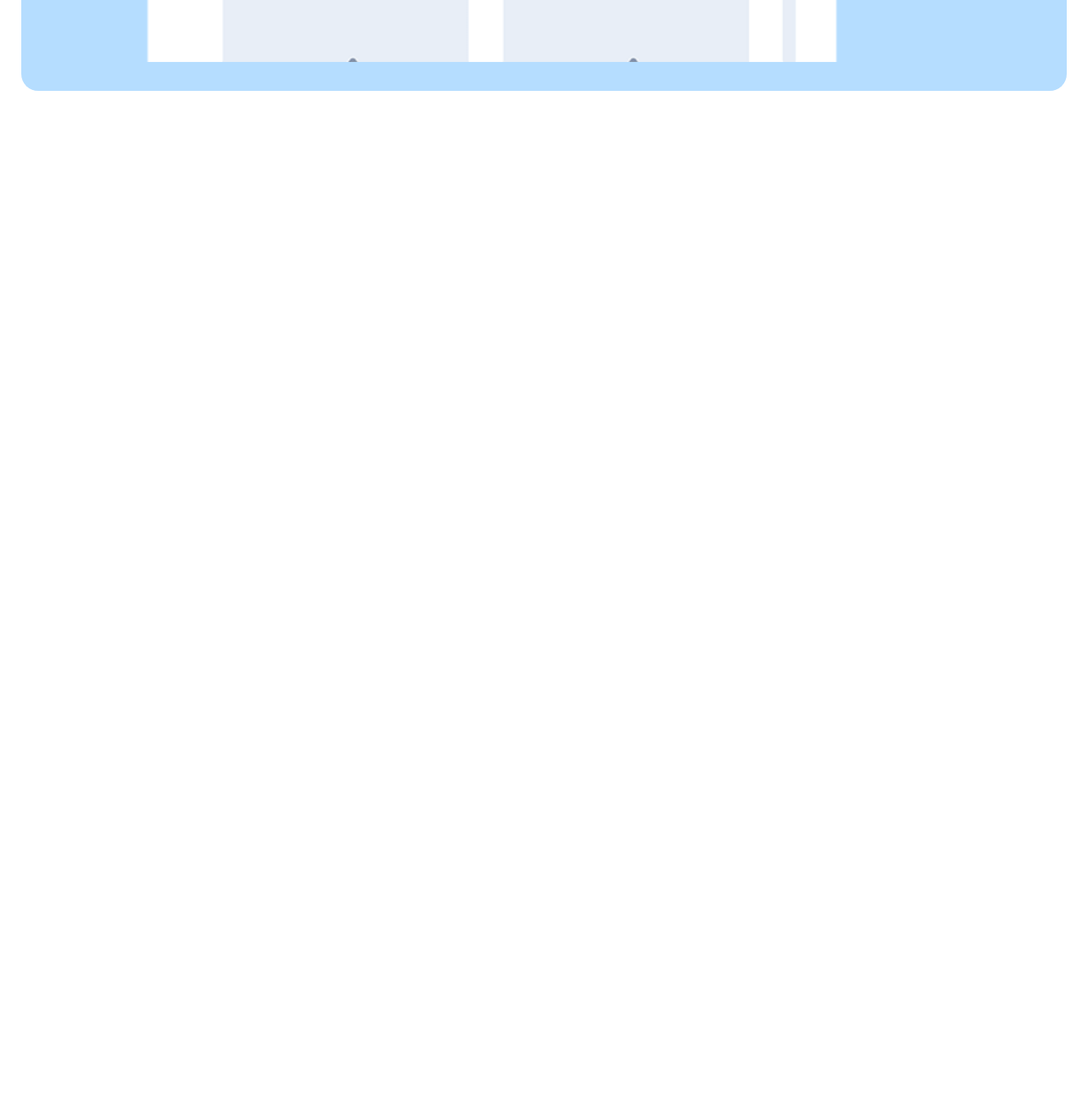
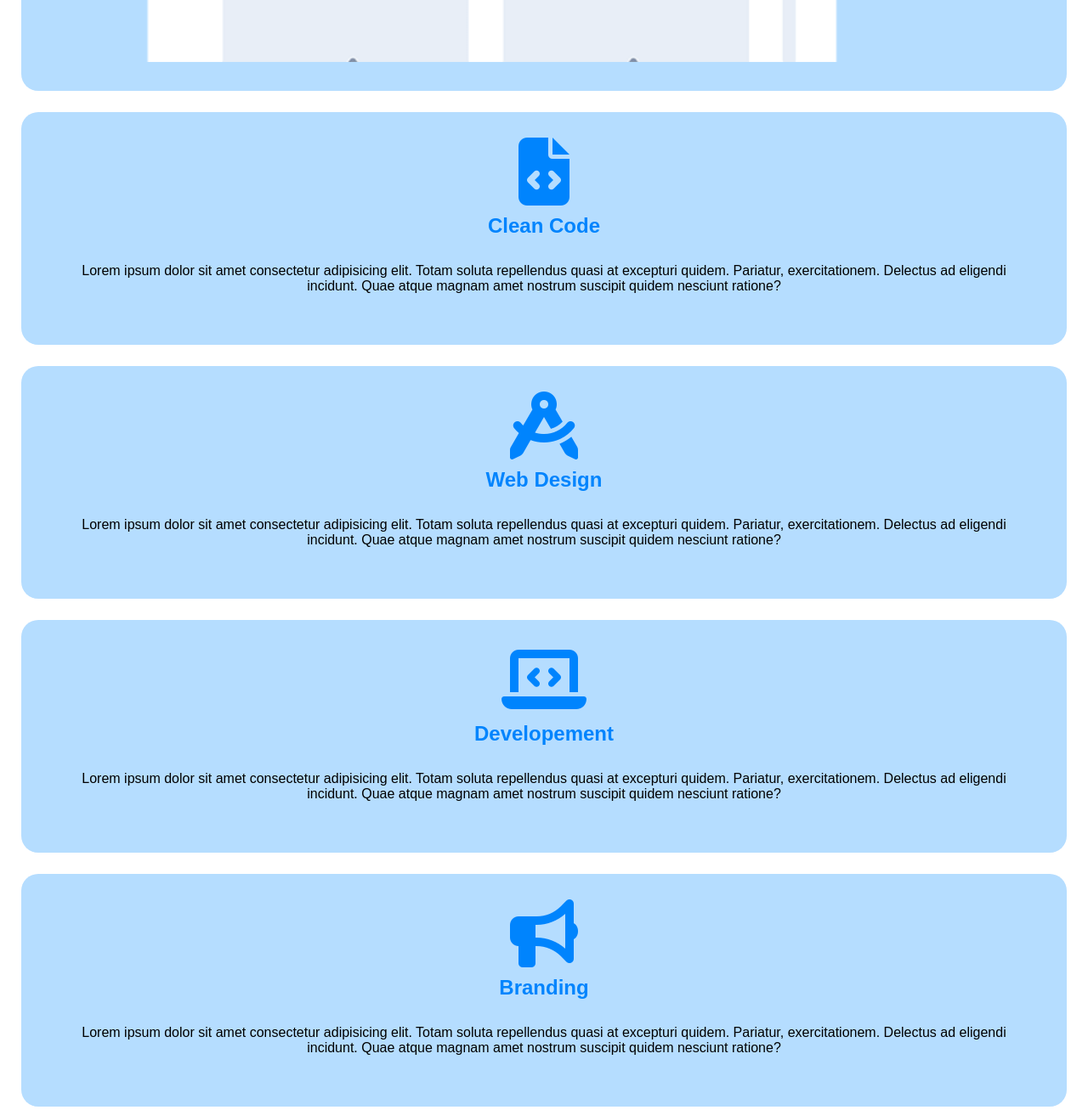
Before and after one commit to marcodldev/htmlcss-responsive-layout, a plain HTML site: page index.html in a window 1280 px wide. Shown: the part 1440-2747 px from the top of the page at 85% size. Before the commit the page ends 1590 px from the top, so only its background shows below. Drawn offline with Linux system fonts and the light colour scheme.

Commit message:
+ 4 header cards

```diff
--- a/assets/css/style.css
+++ b/assets/css/style.css
@@ -70,3 +70,13 @@
    #phone img{
     width: 90%;
    }
+
+   .iconcards {
+    text-align: center;
+    margin-top: 25px;
+   }
+
+   .iconcards i {
+    font-size: 5rem;
+    color: #0084fd;
+   }
--- a/index.html
+++ b/index.html
@@ -50,12 +50,62 @@
 
             </div>
 
+            <div class="hdcard iconcards">
+
+                <i class="fa-solid fa-file-code"></i>
+
+                <h2>Clean Code</h2>
+
+                <p>Lorem ipsum dolor sit amet consectetur adipisicing elit. Totam soluta repellendus quasi at excepturi quidem. Pariatur, exercitationem. Delectus ad eligendi incidunt. Quae atque magnam amet nostrum suscipit quidem nesciunt ratione?</p>
+
+
+            </div>
+
+            <div class="hdcard iconcards">
+
+                <i class="fa-solid fa-compass-drafting"></i>
+
+                <h2>Web Design</h2>
+
+                <p>Lorem ipsum dolor sit amet consectetur adipisicing elit. Totam soluta repellendus quasi at excepturi quidem. Pariatur, exercitationem. Delectus ad eligendi incidunt. Quae atque magnam amet nostrum suscipit quidem nesciunt ratione?</p>
+
+
+            </div>
+
+            <div class="hdcard iconcards">
+
+                <i class="fa-solid fa-laptop-code"></i>
+
+                <h2>Developement</h2>
+
+                <p>Lorem ipsum dolor sit amet consectetur adipisicing elit. Totam soluta repellendus quasi at excepturi quidem. Pariatur, exercitationem. Delectus ad eligendi incidunt. Quae atque magnam amet nostrum suscipit quidem nesciunt ratione?</p>
+
+
+            </div>
+
+            <div class="hdcard iconcards">
+
+                <i class="fa-solid fa-bullhorn"></i>
+
+                <h2>Branding</h2>
+
+                <p>Lorem ipsum dolor sit amet consectetur adipisicing elit. Totam soluta repellendus quasi at excepturi quidem. Pariatur, exercitationem. Delectus ad eligendi incidunt. Quae atque magnam amet nostrum suscipit quidem nesciunt ratione?</p>
+
+
+            </div>
+
+
+
         </section>
+
 
     </header>
 
     <main>
 
+        <section>
+
+        </section>
 
 
 
```
